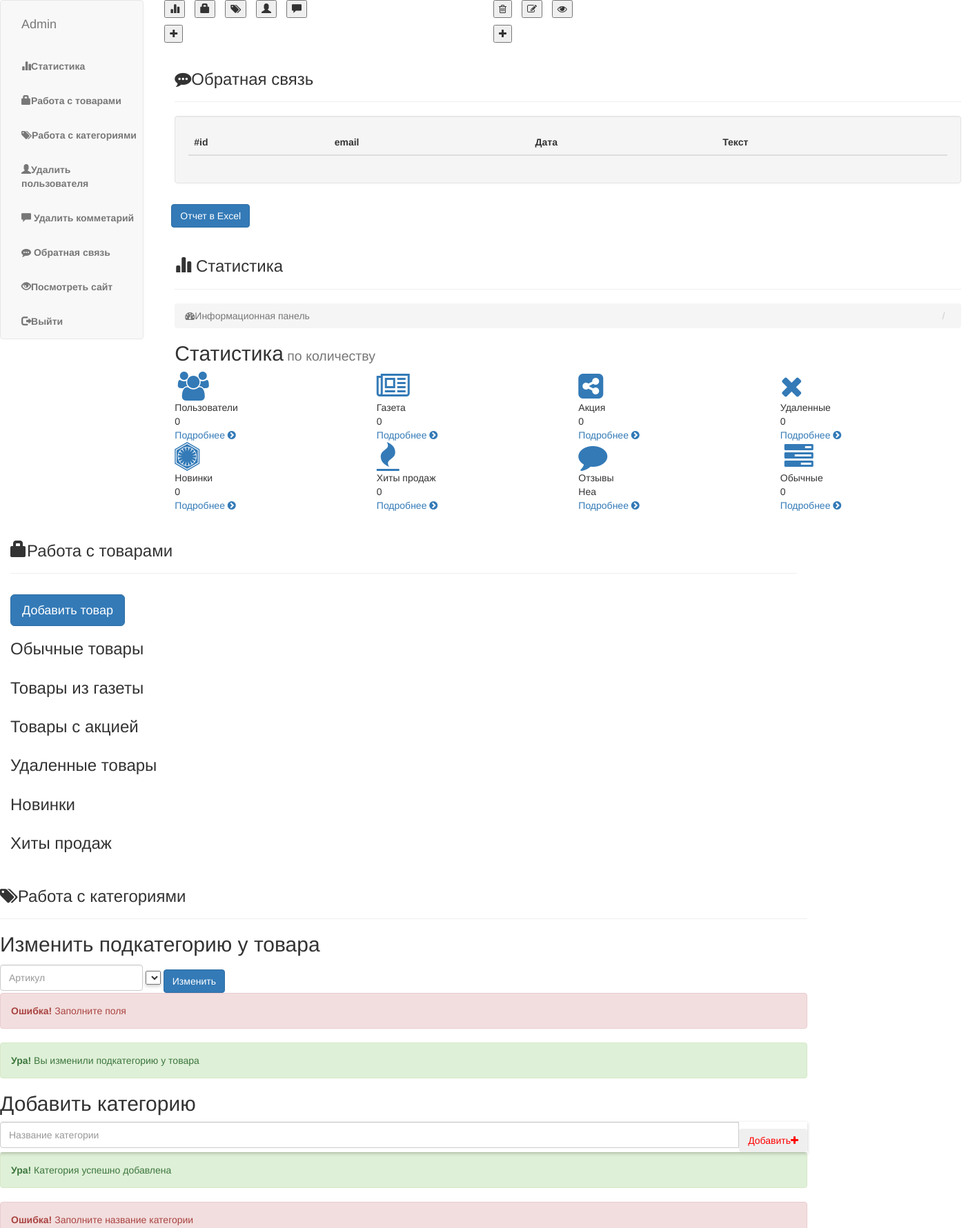
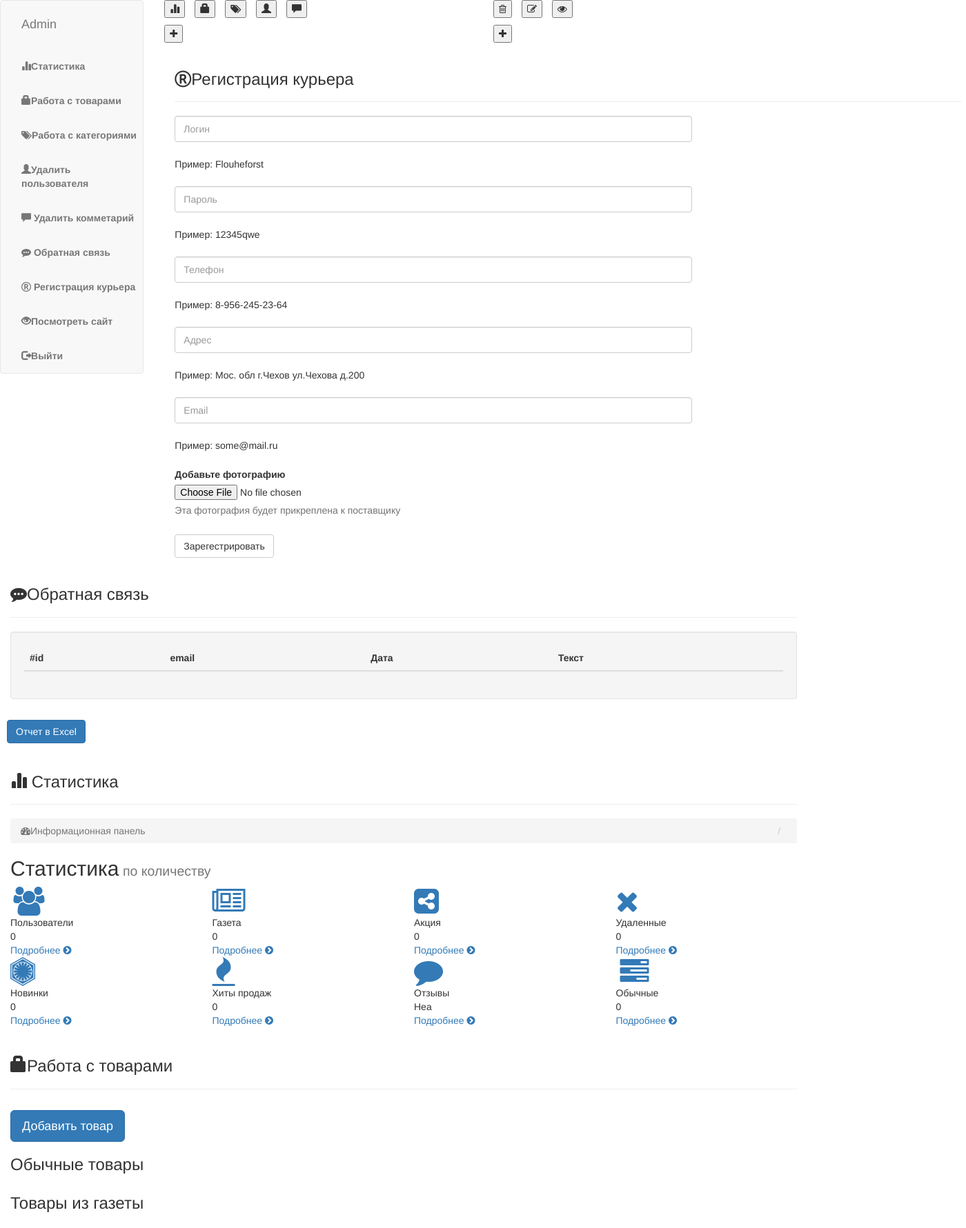
Before and after one commit to Flouheforst/shop, a PHP site: the page made by resourses/pages/admin.view.php in a window 1400 px wide. Shown: the top 1781 px of the page at 69% size. Run offline with PHP 8.4, Linux system fonts and the light colour scheme; the template is opened without the code that fills it, so the values that code supplies are empty; some libraries are stand-ins or nearby versions.

Commit message:
регистрация курьера

```diff
--- a/resourses/pages/admin.view.php
+++ b/resourses/pages/admin.view.php
@@ -29,6 +29,7 @@
                         <li class="user"><a href=""><span class="glyphicon glyphicon-user fa-icon"></span>Удалить пользователя</a></li>
                         <li class="comment"><a href=""><span class="glyphicon glyphicon-comment fa-icon"></span> Удалить комметарий</a></li>
                         <li class="feedback"><a href=""><i class="fa fa-commenting" aria-hidden="true"></i> Обратная связь</a></li>
+                        <li class="reg"><a href=""><i class="fa fa-registered" aria-hidden="true"></i> Регистрация курьера</a></li>
                         <li class=""><a href="http://localhost/shop/"><span class="glyphicon glyphicon-eye-open fa-icon"></span>Посмотреть сайт</a></li>
                         <li class=""><a href="http://localhost/shop/adminLogout"><span class="glyphicon glyphicon-log-out fa-icon"></span>Выйти</a></li>
                     </ul>
@@ -259,7 +260,55 @@
                 </div>
             </div>
         </div>
-
+        <div class="col-lg-9 affix-content" id="reg">
+            <div class="container">
+                <div class="page-header">
+                    <h3><i class="fa fa-registered" aria-hidden="true"></i>Регистрация курьера</h3>
+                </div>
+                    <div class="row ">
+                        <div class="col-lg-8 reg">
+                            <form method="post" action="http://localhost/shop/addKur" enctype="multipart/form-data">
+                                <div class="form-group">
+                                    <input name="login" type="text" class="form-control inp-login" placeholder="Логин" data-item="login">
+                                </div>
+                                <div class="form-group">
+                                    <p class="form-control-static login">Пример: Flouheforst</p>
+                                </div>
+                                <div class="form-group">
+                                    <input name="pass" type="password" class="form-control inp-pass" placeholder="Пароль" data-item="pass">
+                                </div>
+                                <div class="form-group">
+                                    <p class="form-control-static pass">Пример: 12345qwe</p>
+                                </div>
+                                <div class="form-group">
+                                    <input name="tel" type="text" class="form-control inp-tel" placeholder="Телефон" data-item="tel">
+                                </div>
+                                <div class="form-group">
+                                    <p class="form-control-static tel">Пример: 8-956-245-23-64</p>
+                                </div>
+                                <div class="form-group">
+                                    <input name="adres" type="text" class="form-control inp-adres" placeholder="Адрес" data-item="adres">
+                                </div>
+                                <div class="form-group">
+                                    <p class="form-control-static adres">Пример: Мос. обл г.Чехов ул.Чехова д.200</p>
+                                </div>
+                                <div class="form-group">
+                                    <input name="email" type="email" class="form-control inp-email" placeholder="Email" data-item="email">
+                                </div>
+                                <div class="form-group">
+                                    <p class="form-control-static email">Пример: some@mail.ru</p>
+                                </div>
+                                <div class="form-group">
+                                    <label>Добавьте фотографию</label>
+                                    <input type="file" name="photo" id="exampleInputFile">
+                                    <p class="help-block">Эта фотография будет прикреплена к поставщику</p>
+                                </div>
+                                <button type="submit" class="btn btn-default " id="btn-reg">Зарегестрировать</button>
+                            </form>
+                        </div>
+                    </div>
+            </div>
+        </div>
         <div class="col-sm-9 affix-content" id="feedback">
             <div class="container">
                 <div class="page-header">
```
Also changed, not shown: assets/css/admin.css (+29 -27 lines), assets/js/admin.js (+76 -4 lines), php/model/provider/Provider.php (added, +21 -0 lines), php/routes.php (+25 -0 lines), assets/image/kurier/chernyy-plasch-selezen-chp-372.jpg (added).
